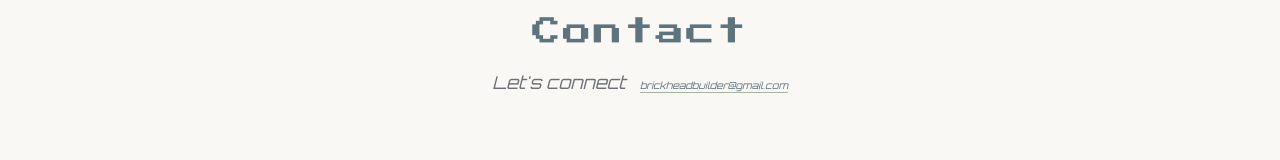
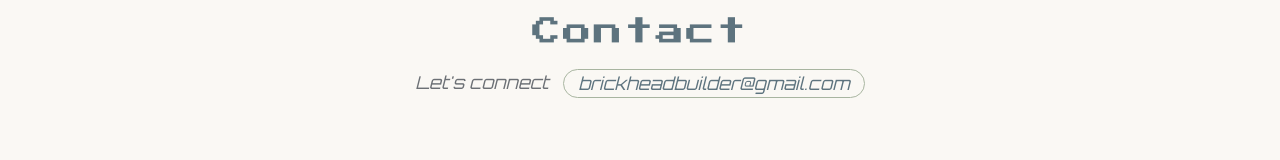
Before and after one commit to emlmao/brickhead-builder, a plain HTML site: page index.html in a window 1280 px wide. Shown: the part 4626-4786 px from the top of the page. Drawn offline with Linux system fonts and the light colour scheme.

Commit message:
Restore contact email as a pill button
Sized to match the font-size of the "Let's connect" text it sits
next to.

```diff
--- a/css/style.css
+++ b/css/style.css
@@ -434,18 +434,24 @@ main {
 }
 
 .contact-email {
-    font-size: 0.6rem;
+    display: inline-block;
+    vertical-align: middle;
+    font-family: 'Orbitron', monospace;
+    font-size: 1.1rem;
+    line-height: 1;
     color: var(--ink-blue);
-    text-decoration: underline;
-    text-decoration-color: var(--sage);
-    text-underline-offset: 3px;
+    text-decoration: none;
     font-weight: 500;
+    padding: 0.3rem 0.9rem;
+    border: 1px solid var(--sage);
+    border-radius: 999px;
     margin-left: 0.6rem;
-    transition: color 0.3s ease;
+    transition: all 0.3s ease;
 }
 
 .contact-email:hover {
-    color: var(--sage);
+    background: var(--sage);
+    color: var(--paper-white);
 }
 
 @media (max-width: 480px) {
@@ -456,7 +462,7 @@ main {
     }
 
     .contact-email {
-        font-size: 0.55rem;
+        margin-left: 0;
         word-break: break-all;
     }
 }
```
